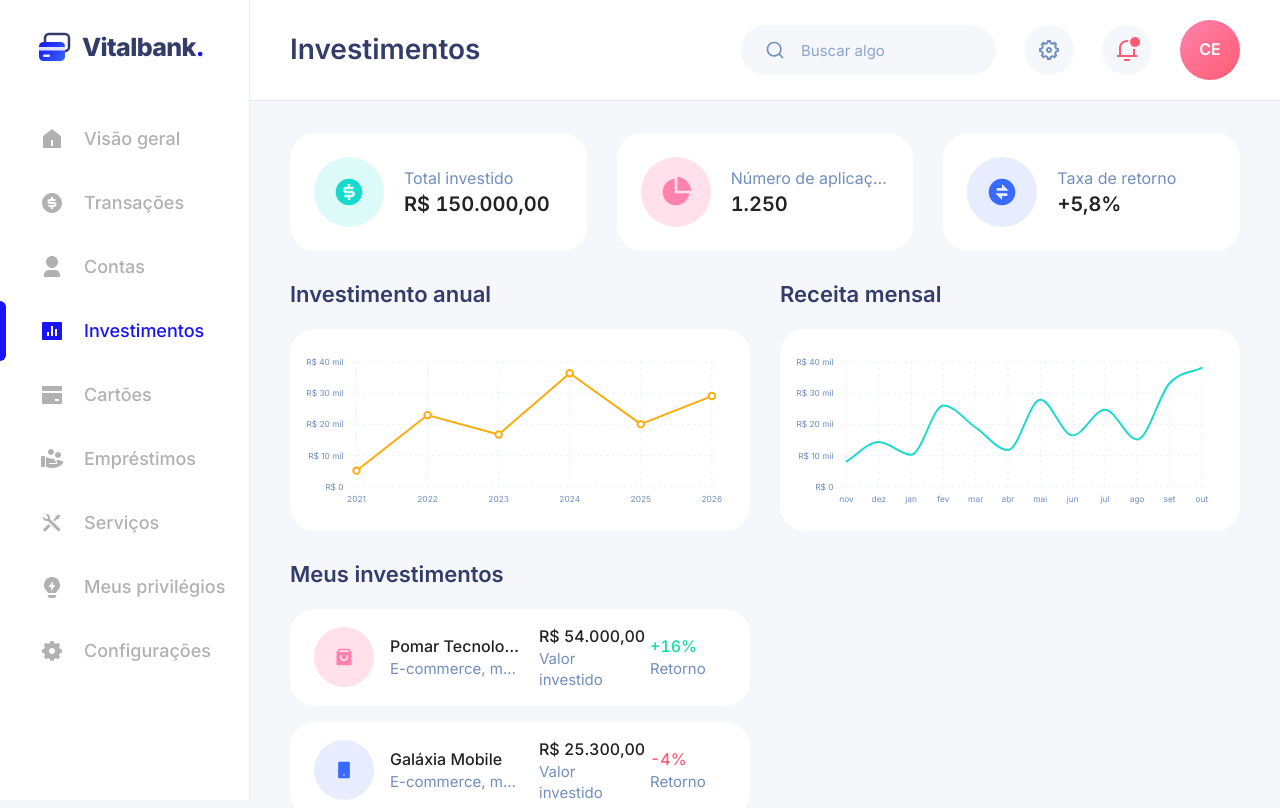
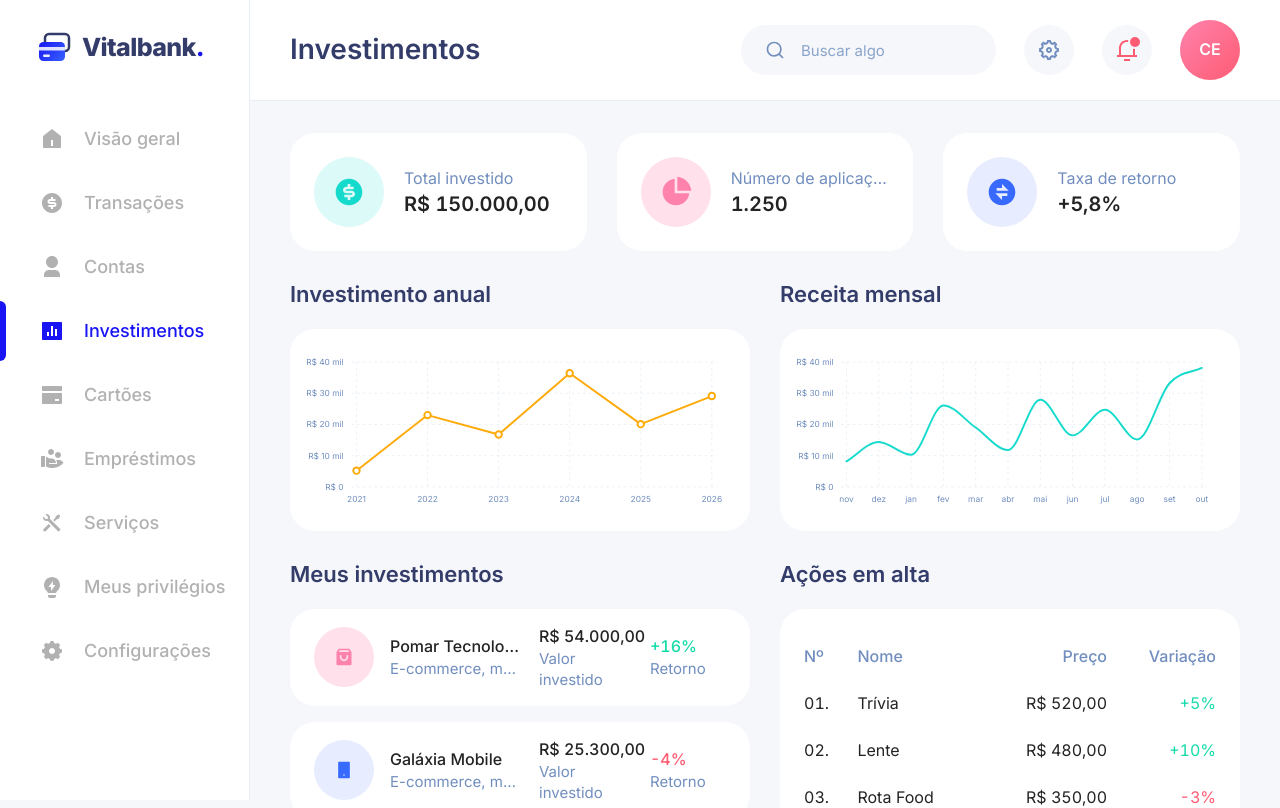
Before and after one commit to VictorNascimento14/Vitalbank, a Next.js app: page /investimentos in a window 1280 px wide. Shown: the top 808 px of the page. Built offline with nearby package versions, Linux system fonts and the light colour scheme.

Commit message:
feat(investimentos): tabela de ações em alta (#120)

```diff
--- a/src/app/(painel)/investimentos/page.tsx
+++ b/src/app/(painel)/investimentos/page.tsx
@@ -1,15 +1,17 @@
-import { investimentoAnual, listarCarteira, receitaMensal, resumoDosInvestimentos } from "@/dados";
+import { acoesEmAlta, investimentoAnual, listarCarteira, receitaMensal, resumoDosInvestimentos } from "@/dados";
+import { AcoesEmAlta } from "@/telas/investimentos/AcoesEmAlta";
 import { MeusInvestimentos } from "@/telas/investimentos/MeusInvestimentos";
 import { InvestimentoAnual } from "@/telas/investimentos/InvestimentoAnual";
 import { ReceitaMensal } from "@/telas/investimentos/ReceitaMensal";
 import { ResumoDosInvestimentos } from "@/telas/investimentos/ResumoDosInvestimentos";
 
 export default async function Investimentos() {
-  const [resumo, anos, meses, carteira] = await Promise.all([
+  const [resumo, anos, meses, carteira, acoes] = await Promise.all([
     resumoDosInvestimentos(),
     investimentoAnual(),
     receitaMensal(),
     listarCarteira(),
+    acoesEmAlta(),
   ]);
   return (
     <div className="grid grid-cols-1 gap-6 lg:gap-[30px] xl:grid-cols-2">
@@ -17,6 +19,7 @@ export default async function Investimentos() {
       <InvestimentoAnual anos={anos} />
       <ReceitaMensal meses={meses} />
       <MeusInvestimentos carteira={carteira} />
+      <AcoesEmAlta acoes={acoes} />
     </div>
   );
 }
--- a/src/dados/index.ts
+++ b/src/dados/index.ts
@@ -11,6 +11,7 @@ import { DESPESAS_POR_CATEGORIA } from "./sementes/despesas";
 import { DESPESAS_MENSAIS } from "./sementes/despesasMensais";
 import { FATURAS_ENVIADAS } from "./sementes/faturas";
 import {
+  ACOES_EM_ALTA,
   CARTEIRA,
   INVESTIMENTO_ANUAL,
   RECEITA_MENSAL,
@@ -87,3 +88,8 @@ export async function receitaMensal() {
 export async function listarCarteira() {
   return CARTEIRA;
 }
+
+/** Ações com maior movimento no dia. */
+export async function acoesEmAlta() {
+  return ACOES_EM_ALTA;
+}
--- a/src/dados/sementes/investimentos.ts
+++ b/src/dados/sementes/investimentos.ts
@@ -37,3 +37,12 @@ export const CARTEIRA: readonly { id: string; nome: string; setor: string; valor
   { id: "a2", nome: "Galáxia Mobile", setor: "E-commerce, marketplace", valor: 2530000, retorno: -400 },
   { id: "a3", nome: "Volt Motores", setor: "Veículos elétricos", valor: 820000, retorno: 2500 },
 ];
+
+/** Ações em alta no dia. Nomes fictícios; preço em centavos, variação em pontos-base. */
+export const ACOES_EM_ALTA: readonly { id: string; nome: string; preco: number; variacao: number }[] = [
+  { id: "s1", nome: "Trívia", preco: 52000, variacao: 500 },
+  { id: "s2", nome: "Lente", preco: 48000, variacao: 1000 },
+  { id: "s3", nome: "Rota Food", preco: 35000, variacao: -300 },
+  { id: "s4", nome: "Nórdica", preco: 94000, variacao: 200 },
+  { id: "s5", nome: "Ritmo", preco: 67000, variacao: -1200 },
+];
--- /dev/null
+++ b/src/telas/investimentos/AcoesEmAlta.tsx
@@ -0,0 +1,41 @@
+import type { acoesEmAlta } from "@/dados";
+import { formatarMoeda } from "@/dominio/dinheiro";
+import { Bloco, cx, TituloDeSecao } from "@/ui";
+import { Escalonado, ItemEscalonado } from "@/ui/movimento";
+import { retornoComSinal } from "./MeusInvestimentos";
+
+type Dados = Awaited<ReturnType<typeof acoesEmAlta>>;
+
+export function AcoesEmAlta({ acoes }: { acoes: Dados }) {
+  const celula = "py-3 pr-3 last:pr-0";
+  return (
+    <section aria-labelledby="acoes-em-alta" className="flex flex-col">
+      <TituloDeSecao id="acoes-em-alta">Ações em alta</TituloDeSecao>
+      <Bloco className="flex-1">
+        <table className="w-full text-left text-rotulo md:text-corpo">
+          <caption className="sr-only">Ações em alta hoje</caption>
+          <thead>
+            <tr className="text-tinta-suave">
+              <th scope="col" className={cx(celula, "font-medium")}>Nº</th>
+              <th scope="col" className={cx(celula, "font-medium")}>Nome</th>
+              <th scope="col" className={cx(celula, "text-right font-medium")}>Preço</th>
+              <th scope="col" className={cx(celula, "text-right font-medium")}>Variação</th>
+            </tr>
+          </thead>
+          <Escalonado como="tbody" intervalo={0.05}>
+            {acoes.map((a, i) => (
+              <ItemEscalonado key={a.id} como="tr" className="text-tinta-forte transition-colors hover:bg-fundo/70">
+                <td className={cx(celula, "tabular-nums")}>{String(i + 1).padStart(2, "0")}.</td>
+                <th scope="row" className={cx(celula, "font-normal")}>{a.nome}</th>
+                <td className={cx(celula, "text-right tabular-nums")}>{formatarMoeda(a.preco)}</td>
+                <td className={cx(celula, "text-right tabular-nums", a.variacao >= 0 ? "text-sucesso" : "text-perigo")}>
+                  {retornoComSinal(a.variacao)}
+                </td>
+              </ItemEscalonado>
+            ))}
+          </Escalonado>
+        </table>
+      </Bloco>
+    </section>
+  );
+}
```
Also changed, not shown: 1 other file (tests, documents, lock files or other folders).
